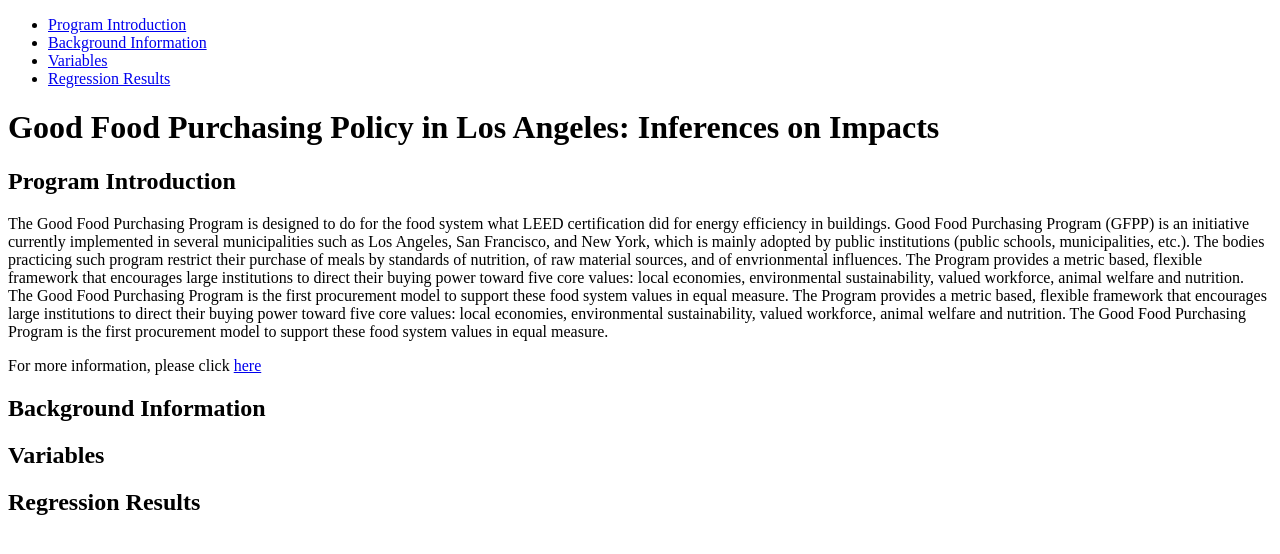
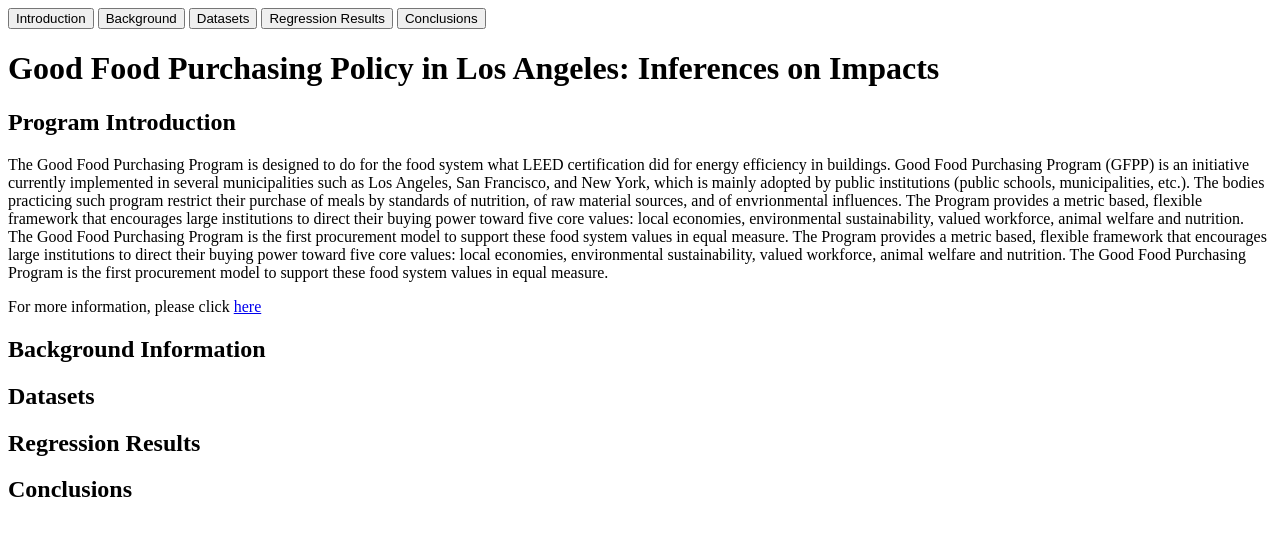
Before and after one commit to Lizhong-Liu/GFPP_DiD, a plain HTML site: page index.html in a window 1280 px wide. Drawn offline with Linux system fonts and the light colour scheme.

Commit message:
Update index.html

```diff
--- a/index.html
+++ b/index.html
@@ -6,35 +6,40 @@
 </head>
 
 <body>
-<ul class="nav">
-  <li><a href="#Program Introduction" class="active">Program Introduction</a></li>
-  <li><a href="#Background Information">Background Information</a></li>
-  <li><a href="#Variables">Variables</a></li>
-  <li><a href="#Regression Results">Regression Results</a></li>
-</ul>
+<div class="tab">
+  <button class="tablinks" onclick="Introduction">Introduction</button>
+  <button class="tablinks" onclick="Background">Background</button>
+  <button class="tablinks" onclick="Datasets">Datasets</button>
+  <button class="tablinks" onclick="Regression Results">Regression Results</button>
+  <button class="tablinks" onclick="Regression Results">Conclusions</button>
+</div>
 
 <h1>Good Food Purchasing Policy in Los Angeles: Inferences on Impacts</h1>
 
-<section id="Program Introduction">
+<div id="Introduction" class="tabcontent">
   <h2>Program Introduction</h2>
   <p>The Good Food Purchasing Program is designed to do for the food system what LEED certification did for energy efficiency in buildings. Good Food Purchasing Program (GFPP) is an initiative currently implemented in several municipalities such as Los Angeles, San Francisco, and New York, which is mainly adopted by public institutions (public schools, municipalities, etc.). The bodies practicing such program restrict their purchase of meals by standards of nutrition, of raw material sources, and of envrionmental influences. The Program provides a metric based, flexible framework that encourages large institutions to direct their buying power toward five core values: local economies, environmental sustainability, valued workforce, animal welfare and nutrition. The Good Food Purchasing Program is the first procurement model to support these food system values in equal measure. The Program provides a metric based, flexible framework that encourages large institutions to direct their buying power toward five core values: local economies, environmental sustainability, valued workforce, animal welfare and nutrition. The Good Food Purchasing Program is the first procurement model to support these food system values in equal measure.</p>
   <p>For more information, please click
   <a href="https://goodfoodpurchasing.org">here</a>
   </p>
-</section>
+</div>
 
-<section id="Background Information">
+<div id="Background">
   <h2>Background Information</h2>
 
-</section>
+</div>
 
-<section id="Variables">
-  <h2>Variables</h2>
-</section>
+<div id="Datasets">
+  <h2>Datasets</h2>
+</div>
 
-<section id="Regression Results">
+<div id="Regression Results">
   <h2>Regression Results</h2>
-</section>
+</div>
+
+<div id="Conclusions">
+  <h2>Conclusions</h2>
+</div>
 
 </body>
 </html>
```
